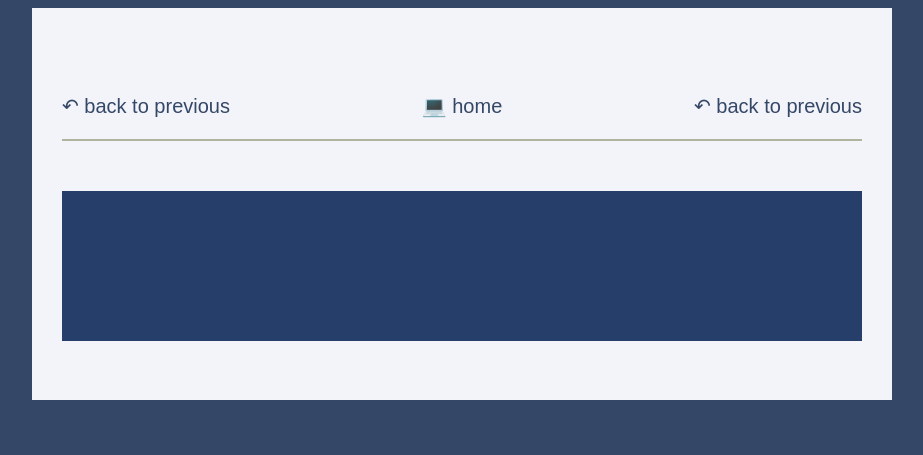
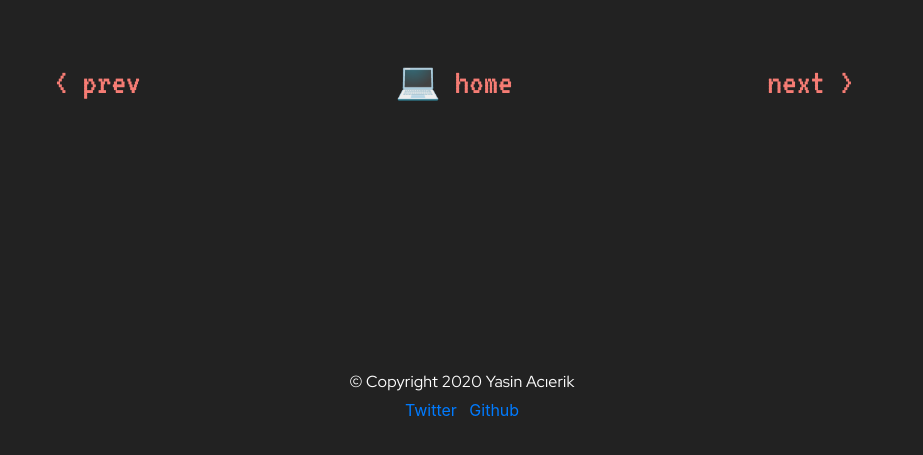
Before and after one commit to ysnacrk/blog, a Flask app: template main/templates/post.html in a window 1280 px wide. Shown: the top 455 px of the page, without its empty margins (178-1101 px from the left). Run offline with Flask 2, Linux system fonts and the light colour scheme; the template is opened without the code that fills it, so the values that code supplies are empty; some libraries are stand-ins or nearby versions.

Commit message:
tasarım mobil uyumlu hale getirildi

```diff
--- a/main/templates/post.html
+++ b/main/templates/post.html
@@ -3,64 +3,22 @@
 <head>
     <meta charset="UTF-8">
     <meta name="viewport" content="width=device-width, initial-scale=1.0">
+
+    <link href="https://fonts.googleapis.com/css?family=VT323&display=swap" rel="stylesheet">
+    <link href="https://fonts.googleapis.com/css?family=Red+Hat+Display&display=swap" rel="stylesheet">
+    <link rel="stylesheet" href="https://stackpath.bootstrapcdn.com/bootstrap/4.4.1/css/bootstrap.min.css" integrity="sha384-Vkoo8x4CGsO3+Hhxv8T/Q5PaXtkKtu6ug5TOeNV6gBiFeWPGFN9MuhOf23Q9Ifjh" crossorigin="anonymous">
+
+
     <title>{{post.title}}</title>
     {{ ckeditor.load_code_theme() }}
+
     <style>
-
         body{
-            background-color: #344766;
-            font-family: Arial, Helvetica, sans-serif;
-            line-height: 1.8;
-        }
-        .warpper{
-            background-color: #f3f4f9;
-            margin: auto ;
-            padding: 30px;
-            width: 800px;
-
+            background-color : #222222;;
         }
 
-        a{
-            text-decoration: none;
-            font-size:  20px;
-            color: #344766;
-        }
-        a:active{
-            color : #fa685e;
-        }
-        .header{
-            padding-left: 10px;
-            display: flex;
-            align-items: center;
-        }
-
-        .top-menu {
-            width: 800px;
-            margin-top: 50px;
-            display: flex;
-            justify-content: space-between;
-            border-bottom: 2px solid #b0b39d;
-            padding-bottom: 15px;
-        }
-
-        code{
-            background-color: #f2f2f2;
-            overflow-y: auto;
-        }
-        blockquote{
-            font-style: italic;
-            padding: 10px;
-            border-left: 3px solid #f78a83;
-        }
-        h1{
-            color : #fa685e ;
-        }
-        h3{
-            font-weight: normal;
-        }
-
-        li{
-            padding-bottom: 10px;
+        .container {
+            width: 878px;
         }
 
         #myBtn {
@@ -73,53 +31,198 @@
             border: none;
             outline: none;
             background-color: #fa685e;
-            color: #344766;
             cursor: pointer;
-            padding: 15px;
+            padding: 10px;
             border-radius: 4px;
-            font-size: 40px;
+            font-size: 28px;
+            font-family: 'VT323', monospace;
+
         }
 
         #myBtn:hover {
-            background-color: #eb9690;
+            background-color: #ec8e87;
         }
+
+        .navbar-link {
+            color : #f57c74;
+            font-size: 36px ;
+            text-decoration: none;
+            font-family: 'VT323', monospace;
+
+        }
+        .navbar-link:hover{
+            color : #00b5b4 ;
+            font-size: 38px ;
+            text-decoration: none;
+        }
+        .navbar{
+            padding-top : 50px;
+        }
+
+        .row{
+            color:#fa685e;
+
+            font-family: Red Hat Display;
+            font-style: normal;
+            line-height: 37px;
+            letter-spacing: -0.005em;
+        }
+
+        .row h1{
+            font-size: 48px;
+            font-weight: bold;
+            padding-top: 40px;
+            padding-bottom: 40px;
+        }
+        .header{
+            padding : 32px ;
+
+        }
+        p{
+            color:  white;
+            font-family: Red Hat Display;
+            font-style: normal;
+            font-weight: normal;
+            letter-spacing: 0.009em;
+        }
+        .row p{
+            font-size: 24px;
+
+        }
+
+        code{
+            width: 878px;
+            overflow-y: auto;
+        }
+
+        blockquote{
+            font-style: italic;
+            padding: 10px;
+            border-left: 3px solid #f78a83;
+        }
+
+        img {
+            width: 816px;
+            height: auto;
+        }
+
+        iframe{
+            margin: auto;
+        }
+        @media only screen and (max-width: 600px) {
+            .mobile-container {
+                width: 100%;
+                padding-right: 0;
+                padding-left: 0;
+                margin-right: 0;
+                margin-left: 0;
+
+            }
+            .row h1{
+                font-size: 21px;
+
+            }
+            .row p{
+                 font-size: 14px;
+                 letter-spacing: -0.005em;
+                 line-height: 2.0em ;
+            }
+            .nav-bar a{
+                padding: 0px;
+                font-size: 20px;
+            }
+
+            .navbar-right{
+                text-align: right;
+            }
+            code{
+                width: 95%;
+            }
+            blockquote{
+                width: 95%;
+            }
+            img {
+                width: 100%;
+                height: auto;
+            }
+            #myBtn {
+                display: none;
+                position: fixed;
+                bottom: 10%;
+                right: 2%;
+                z-index: 99;
+                font-size: 14px;
+                border: none;
+                outline: none;
+                background-color: #fa685e;
+                cursor: pointer;
+                padding: 5px;
+                border-radius: 4px;
+                font-family: 'VT323', monospace;
+
+        }
+
+
     </style>
 </head>
 <body>
-	<div class="warpper" >
-        <div class="top-menu">
+    <div class="container mobile-container" >
+        <nav class="navbar d-flex justify-content-between nav-bar">
+
               {% if prev %}
-                <a href="/post/{{prev.id}}/{{prev.slug}}">↶ back to previous</a>
+              <a class="navbar-brand navbar-link" href="/post/{{prev.id}}/{{prev.slug}}">< prev</a>
           {% else %}
-                <a href="#">↶ back to previous</a>
+              <a class="navbar-brand navbar-link" href="#">< prev</a>
           {% endif %}
-            <a href="{{url_for('index')}}">💻 home</a>
+          <a class="navbar-brand navbar-link" href="{{url_for('index')}}">💻 home</a>
 
           {% if next %}
-                <a href="/post/{{next.id}}/{{next.slug}}">go to next ↷</a>
+              <a class="navbar-brand navbar-link" href="/post/{{next.id}}/{{next.slug}}">next ></a>
           {% else %}
-                <a href="#">↶ back to previous</a>
+              <a class="navbar-brand navbar-link navbar-right" href="#">next ></a>
           {% endif %}
               {% if current_user.is_authenticated%}
-                <a href="/delete/{{post.id}}">Delete</a>
-                <a href="/update_post/{{post.id}}">Update</a>
+              <a class="navbar-brand navbar-link" href="/delete/{{post.id}}">Delete</a>
+              <a class="navbar-brand navbar-link" href="/update_post/{{post.id}}">Update</a>
 
               {% endif%}
+        </nav>
 
+
+        <div class="row header">
+            <h1>
+                {{post.title}}
+            </h1>
+
+            <p>
+                {{post.content|safe}}
+            </p>
         </div>
-        <div class="header" style="background : #253f6a; height : 150px;  margin-top: 50px">
-            <h1 style="color : #fa685e;">{{post.title}}</h1></div>
-        <br>
-        {{post.content|safe}}
+
+        <footer class="my-5 pt-5 text-muted text-center text-small">
+            <p class="mb-1" >© Copyright 2020 Yasin Acıerik</p>
+
+            <ul class="list-inline" >
+                <li class="list-inline-item"><a href="#">Twitter</a></li>
+                <li class="list-inline-item"><a href="#">Github</a></li>
+            </ul>
+
+        </footer>
+
+
 
 
     </div>
 
-    <button onclick="topFunction()" id="myBtn" title="Go to top">🔝
+
+    <button onclick="topFunction()" id="myBtn" title="Go to top">
+        top
     </button>
 
 
     <script>
+
+
         //Get the button
         var mybutton = document.getElementById("myBtn");
 
@@ -140,5 +243,6 @@
           document.documentElement.scrollTop = 0;
         }
         </script>
+
 </body>
 </html>
--- a/run.py
+++ b/run.py
@@ -1,4 +1,4 @@
 from main import app
 
 if __name__ == '__main__':
-    app.run( debug=True)
+    app.run(debug=True)
```
Also changed, not shown: main/templates/index.html (+9 -3 lines), main/__init__.py (line endings or trailing spaces). Lines whose indentation alone changed are shown as unchanged.
